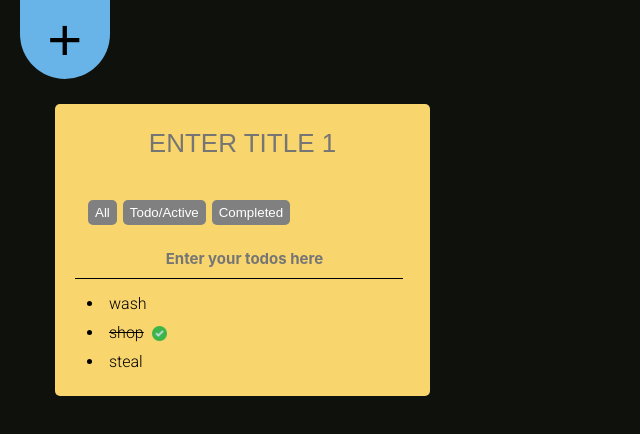
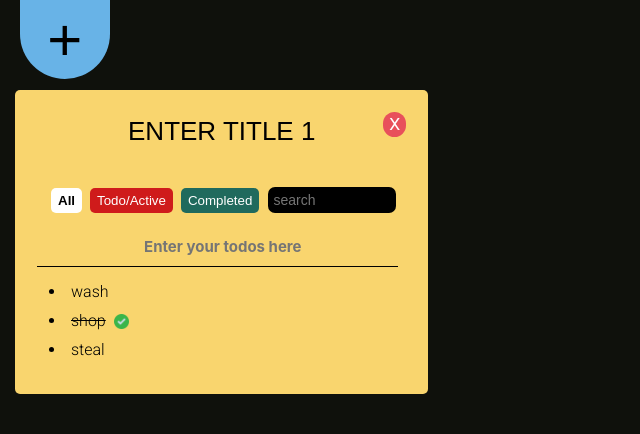
Before and after one commit to divyanshrana/notepad, a React (Create React App) app: page / in a window 1280 px wide. Shown: the top 434 px of the page, without its empty margins (0-640 px from the left). Built offline with nearby package versions, Linux system fonts and the light colour scheme; what react-animations would draw is missing.

Commit message:
added search and delete todo

```diff
--- a/src/App.css
+++ b/src/App.css
@@ -1,22 +1,22 @@
 .App {
   font-family: "Roboto", sans-serif;
-  text-align: left;
-  margin: 25px;
-  padding: 10px;
+  margin-top: 80px;
+  margin-bottom: 0px;
+  padding: 0px 15px;
   display: flex;
   flex-direction: column;
   justify-content: center;
-  min-height: 410px;
+  align-items: center;
 }
+
 .todo {
   background-color: #f9d56e;
   display: inline-block;
-  margin-top: 20px;
-  margin-left: 20px;
-  padding: 20px;
+  margin-top: 10px;
+  padding: 22px;
   border-radius: 5px;
-  min-width: 300px;
-  min-height: 250px;
+  min-width: 350px;
+  min-height: 260px;
   max-height: 350px;
   max-width: 500px;
   word-wrap: break-word;
@@ -25,21 +25,50 @@
 ::-webkit-scrollbar {
   display: none;
 }
+.cross {
+  float: right;
+  font-weight: bold;
+  color: white;
+  margin-bottom: 10px;
+  margin-left: -50px;
+  z-index: 10;
+  border-radius: 50px;
+  padding: 3px 7px;
+  background-color: #e8505b;
+}
+.cross:hover {
+  cursor: pointer;
+  transition: 0.1s;
+  transform: scale(1.3);
+}
+.cross:active {
+  background-color: #c81912;
+  transform: scale(0.8);
+}
 .title {
   text-align: center;
 }
 .buttons {
+  box-sizing: content-box;
   padding: 5px;
   font-family: -apple-system, BlinkMacSystemFont, "Segoe UI", Roboto, Oxygen,
     Ubuntu, Cantarell, "Open Sans", "Helvetica Neue", sans-serif;
   margin: 5px;
 }
+.buttons .active {
+  background-color: #cf1b1b;
+}
+.buttons .all {
+  background-color: white;
+  color: black;
+  font-weight: bold;
+}
 .buttons button {
   padding: 5px 7px 5px;
-  margin: 3px;
+  margin: 3px 4px;
   border-radius: 5px;
   border: none;
-  background-color: gray;
+  background-color: #206a5d;
   outline: none;
   color: white;
 }
@@ -47,10 +76,9 @@
   background-color: black;
   color: white;
   outline: none;
-  margin-left: 5px;
-  margin-right: 5px;
   transform: scale(1.1);
 }
+
 .titleInput {
   background-color: #f9d56e;
   text-align: center;
@@ -62,6 +90,11 @@
   border: 0;
   outline: none;
   text-transform: uppercase;
+  background: none;
+}
+.titleInput::placeholder {
+  color: black;
+  opacity: 1;
 }
 .titleInput:focus {
   transform: scale(1.03);
@@ -87,6 +120,22 @@ div > span {
 .App-logo {
   height: 40vmin;
   pointer-events: none;
+}
+.search {
+  border: 0px;
+  border-radius: 7px;
+  outline: none;
+  width: 10vw;
+  padding: 5px;
+  background-color: black;
+  color: white;
+  font-size: 14px;
+  margin-left: 5px;
+  box-sizing: border-box;
+}
+.search:focus {
+  transform: scale(1.06);
+  border: 1.4px solid white;
 }
 
 @media (prefers-reduced-motion: no-preference) {
--- a/src/App.js
+++ b/src/App.js
@@ -19,7 +19,7 @@ class App extends React.Component {
         { text: "steal", id: 3, status: "active" },
       ],
       filter: "All",
-      colors: ["red", "blue", "green"],
+      search: "",
     };
   }
 
@@ -45,21 +45,30 @@ class App extends React.Component {
   };
   applyFilter = (filter) => (ev) => {
     this.setState({
-      filter: filter,
+      filter,
     });
   };
-  getTodos = () => {
-    switch (this.state.filter) {
+  searchTodos = (todos, search) => {
+    return todos.filter((todo) => todo.text.indexOf(search) !== -1);
+  };
+  filterTodos = (todos, filter) => {
+    switch (filter) {
       case "active": {
-        return this.state.todos.filter((todo) => todo.status === "active");
+        return todos.filter((todo) => todo.status === "active");
       }
       case "complete": {
-        return this.state.todos.filter((todo) => todo.status === "complete");
+        return todos.filter((todo) => todo.status === "complete");
       }
       default: {
-        return this.state.todos;
+        return todos;
       }
     }
+  };
+  getTodos = () => {
+    return this.searchTodos(
+      this.filterTodos(this.state.todos, this.state.filter),
+      this.state.search
+    );
   };
 
   render() {
@@ -67,6 +76,12 @@ class App extends React.Component {
       <FadeIn>
         <div className="App">
           <div className="todo">
+            <div
+              className="cross"
+              onClick={() => this.props.del(this.props.title)}
+            >
+              X
+            </div>
             <div className="title">
               <input
                 type="text"
@@ -76,12 +91,25 @@ class App extends React.Component {
               <span className="focus-border"></span>
             </div>
             <div className="buttons">
-              <button onClick={this.applyFilter("all")}>All</button>
-              <button onClick={this.applyFilter("active")}>Todo/Active</button>
+              <button className="all" onClick={this.applyFilter("all")}>
+                All
+              </button>
+              <button className="active" onClick={this.applyFilter("active")}>
+                Todo/Active
+              </button>
               <button onClick={this.applyFilter("complete")}>Completed</button>
+              <input
+                type="text"
+                placeholder="search"
+                className="search"
+                value={this.state.search}
+                onChange={(e) => {
+                  this.setState({ search: e.target.value });
+                }}
+              ></input>
             </div>
             <Input enter={this.addToList} />
-            <Field data={this.getTodos()} change={this.changeStatus} />
+            <Field todos={this.getTodos()} change={this.changeStatus} />
           </div>
         </div>
       </FadeIn>
--- a/src/Main.css
+++ b/src/Main.css
@@ -15,6 +15,9 @@
   transform: scale(1.1);
   z-index: 1;
 }
+.Add:active {
+  border: 3px solid black;
+}
 .Components {
   height: auto;
   width: auto;
--- a/src/Main.js
+++ b/src/Main.js
@@ -5,11 +5,23 @@ import "./Main.css";
 let index = 1;
 class Main extends React.Component {
   state = {
-    custom: [{ comp: App, index: 1 }],
+    custom: [{ comp: App, index: 1, show: true }],
   };
   addTodo = () => {
     //this.state.custom.push({ comp: App, index: ++index });
-    this.state.custom.splice(0, 0, { comp: App, index: ++index });
+    this.state.custom.splice(0, 0, { comp: App, index: ++index, show: true });
+    this.setState({
+      custom: this.state.custom,
+    });
+  };
+  deleteComp = (ind) => {
+    this.state.custom.map((Component) => {
+      if (Component.index === ind) {
+        Component.show = false;
+      }
+      return 0;
+    });
+    console.log(this.state.custom);
     this.setState({
       custom: this.state.custom,
     });
@@ -22,9 +34,16 @@ class Main extends React.Component {
         </button>
         <div className="Components">
           {this.state.custom.map((Component) => {
-            return (
-              <Component.comp key={Component.index} title={Component.index} />
-            );
+            if (Component.show === true) {
+              return (
+                <Component.comp
+                  key={Component.index}
+                  del={this.deleteComp}
+                  title={Component.index}
+                />
+              );
+            }
+            return <div></div>;
           })}
         </div>
       </div>
--- a/src/componants/field.jsx
+++ b/src/componants/field.jsx
@@ -19,7 +19,7 @@ export default class Field extends React.Component {
   render() {
     return (
       <div className="todos">
-        {this.props.data.map((todo) => (
+        {this.props.todos.map((todo) => (
           <li
             style={{
               textDecoration:
```
Also changed, not shown: src/remove.js (added).
